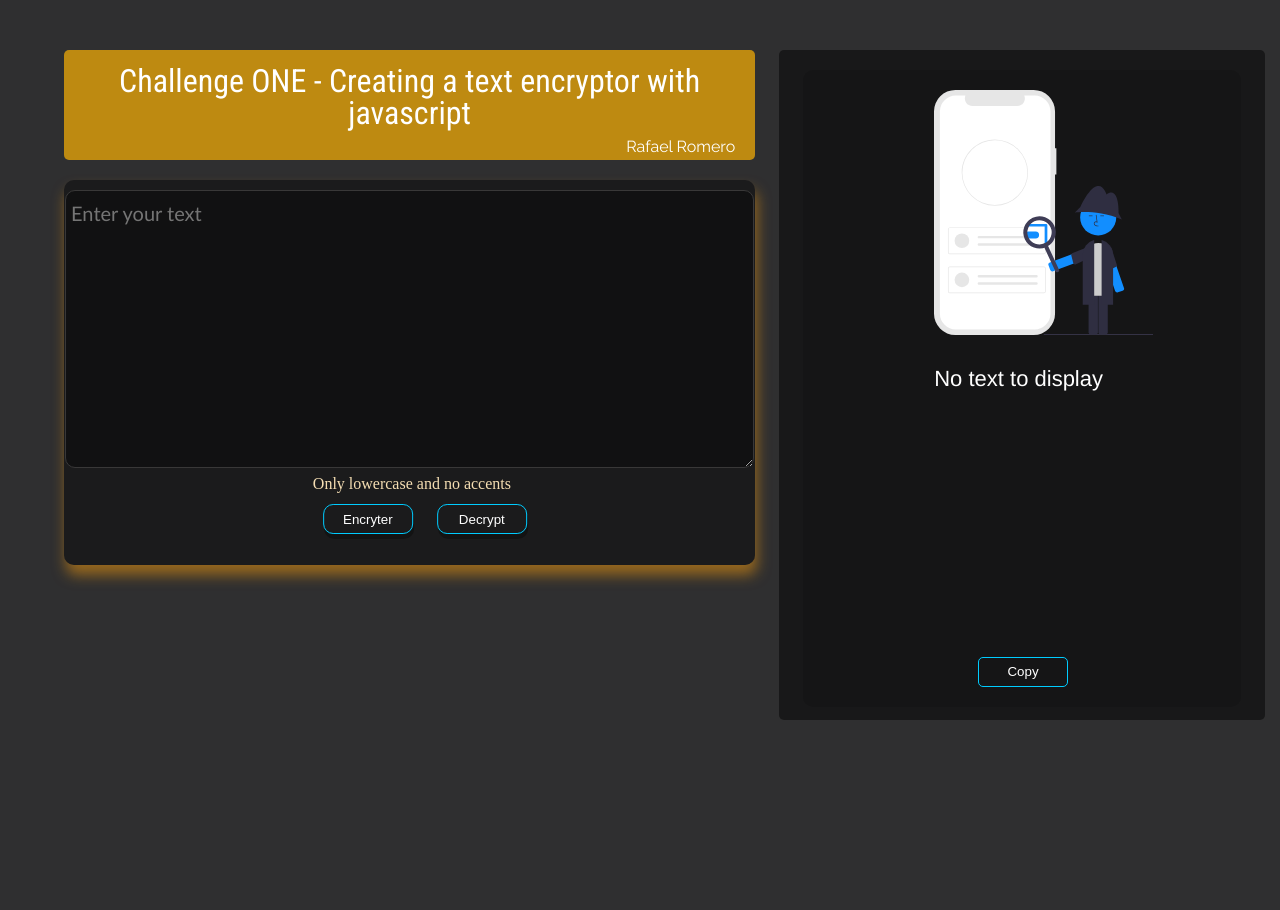
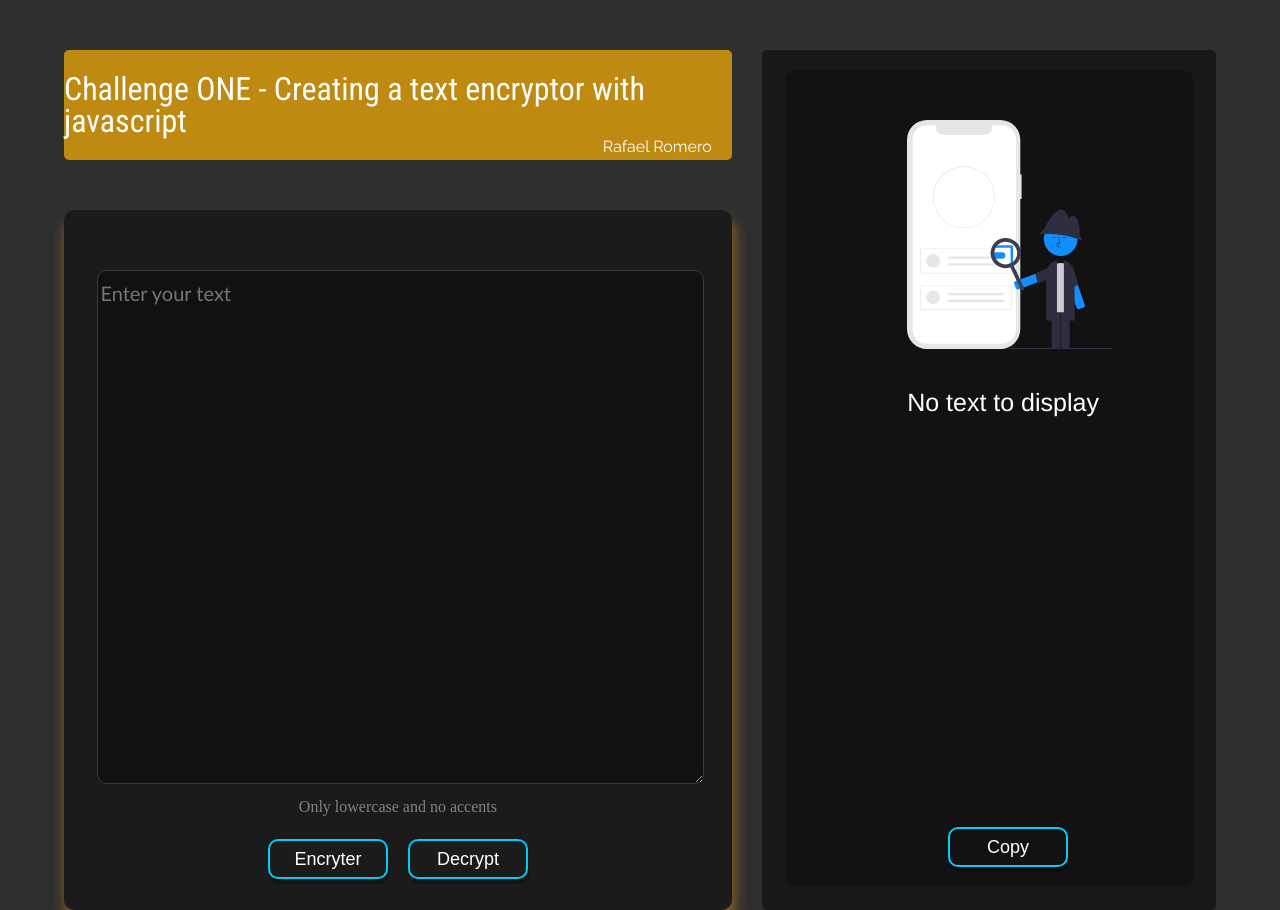
Before and after one commit to Reznov01/Challenge, a plain HTML site: page public/index.html in a window 1280 px wide. Before the commit the page ends 800 px from the top, so only its background shows below. Drawn offline with Linux system fonts and the light colour scheme.

Commit message:
finish all js

```diff
--- a/public/index.html
+++ b/public/index.html
@@ -6,6 +6,7 @@
     <meta name="viewport" content="width=device-width, initial-scale=1.0" />
     <link rel="stylesheet" href="../src/css/reset.css" />
     <link rel="stylesheet" href="../src/css/style.css" />
+    <script defer src="../src/js/encrypter.js"></script>
     <title>Encrypter</title>
   </head>
   <body>
@@ -34,16 +35,19 @@
             </div>
           </div>
           <div class="containerButtons">
+            <div class="labelText">
+              <h5>Only lowercase and no accents</h5>
+            </div>
             <div class="buttons">
-              <h5>Only lowercase and no accents</h5>
-              <button type="button">Encryter</button>
-              <button>Decrypt</button>
+              <button type="button" id="encrypt">Encryter</button>
+              <button type="button" id="decrypt">Decrypt</button>
             </div>
           </div>
         </div>
       </main>
       <aside>
         <div class="box">
+          <div class="noText" id="noText">
             <div class="img">
               <img
                 src="../src/img/undraw_the_search_s0xf.svg"
@@ -52,8 +56,12 @@
             </div>
             <div class="boxButton">
               <h3>No text to display</h3>
-            <button type="button">Copy</button>
             </div>
+          </div>
+          <div class="textEncrypt" id="yesText">
+            <h3 id="userTextEncrypt"></h3>
+          </div>
+          <button type="button" class="btnCopy" id="btnCopy">Copy</button>
         </div>
       </aside>
     </div>
--- a/src/css/style.css
+++ b/src/css/style.css
@@ -3,20 +3,40 @@
 body {
   background-color: rgb(47, 47, 48);
   margin: 0 auto;
-  width: 100%;
+  /* width: 100%; */
   min-height: 100vh;
 }
 
 .container {
-  width: calc(100% -10%);
+  display: grid;
+  grid-template-columns: repeat(12, 1fr);
+  grid-template-rows: minmax(200px, auto) repeat(2, 1fr);
+
+  grid-gap: 10px;
+
+  width: 90%;
   margin: 0 5%;
 }
 
+header {
+  grid-column: 1/8;
+  grid-row: 1/1;
+}
+main {
+  grid-column: 1/8;
+  grid-row: 2/4;
+}
+aside {
+  grid-column: 8/13;
+  grid-row: 1/4;
+}
 .title {
+  display: flex;
+  justify-content: center;
+  align-items: center;
   position: relative;
   background: rgba(220, 157, 11, 0.827);
-  display: inline-block;
-  width: 60%;
+  width: 100%;
   height: 110px;
   border-radius: 5px;
   margin-top: 50px;
@@ -25,11 +45,7 @@ body {
 .title h1 {
   color: white;
   font-size: 32px;
-  /* font-weight: 600; */
   font-family: "Roboto Condensed", sans-serif;
-  text-align: center;
-  justify-content: center;
-  margin-top: 15px;
 }
 
 .title p {
@@ -42,31 +58,37 @@ body {
 }
 
 main .divTextArea {
-  width: 60%;
-  min-height: 385px;
-  margin-top: 20px;
+  width: 100%;
+  min-height: 700px;
   background: rgba(11, 11, 11, 0.522);
   border-radius: 10px;
   box-shadow: 2px 10px 14px rgba(238, 152, 14, 0.541);
 }
 
+.containerTextArea {
+  display: grid;
+  grid-template-columns: 5% 1fr 5%;
+  /* grid-column: 5% 1fr 5%; */
+  padding-top: 50px;
+}
+.container .textArea {
+  grid-column: 2/3;
+  width: 100%;
+}
 main .divTextArea .userTextArea {
   background-color: rgba(0, 0, 0, 0.378);
   margin-top: 10px;
+
+  width: 100%;
+  height: 500px;
   color: rgb(89, 87, 87);
   font-size: 20px;
   font-family: "Trebuchet MS", "Lucida Sans Unicode", "Lucida Grande",
     "Lucida Sans", Arial, sans-serif;
   padding-top: 10px;
-  padding-left: 5px;
+
   border-radius: 10px;
   border: solid 1px rgb(57, 56, 56);
-}
-
-.containerTextArea {
-  display: flex;
-  justify-content: center;
-  width: 100%;
 }
 
 main .divTextArea .containerTextArea .textArea .userTextArea:focus {
@@ -76,19 +98,21 @@ main .divTextArea .containerTextArea .textArea .userTextArea:focus {
 }
 main .divTextArea .containerButtons {
   width: 100%;
+}
+
+.containerButtons .labelText {
+  display: flex;
+  justify-content: center;
+  color: rgb(129, 130, 131);
+  margin: 12px 0;
+}
+main .divTextArea .buttons {
+  position: relative;
   display: flex;
   justify-content: center;
   align-items: center;
-  /* background: red; */
-}
-main .divTextArea .buttons {
-  position: relative;
-  display: inline-block;
-  align-items: center;
-  width: 70%;
-  transform: translateX(30%);
+  width: 100%;
   color: wheat;
-  /* background-color: rebeccapurple; */
 }
 
 main .divTextArea .buttons:nth-child(1) {
@@ -96,24 +120,25 @@ main .divTextArea .buttons:nth-child(1) {
 }
 
 main .divTextArea .buttons button {
-  /* background-color: blue; */
-  width: 90px;
-  height: 30px;
+  width: 120px;
+  height: 40px;
+  color: white;
+  font-size: 18px;
+  background: none;
   margin: 12px 10px;
-  color: white;
-  background: none;
   padding: 5px;
   border-radius: 10px;
   text-align: center;
-  border: solid 1px rgb(0, 204, 255);
+  border: solid 2px rgb(0, 204, 255);
   cursor: pointer;
   box-shadow: 1px 5px rgba(0, 0, 0, 0.308);
+  /* transform: scale(1); */
   transition: all 0.5s ease;
 }
 
 main .divTextArea .buttons button:hover {
   background: rgb(5, 129, 245);
-  color: black;
+  /* color: black; */
   transform: scale(1.1);
 }
 
@@ -122,13 +147,10 @@ main .divTextArea .buttons button:active {
 }
 
 aside {
-  position: absolute;
+  margin-top: 50px;
+  margin-left: 20px;
   display: flex;
   justify-content: center;
-  width: 38%;
-  height: calc(100vh - 130px);
-  right: 15px;
-  top: 50px;
   background: rgba(10, 10, 10, 0.589);
   border-radius: 5px;
 }
@@ -137,47 +159,55 @@ aside .box {
   position: relative;
   width: 90%;
   height: 95%;
-  background: rgba(0, 0, 0, 0.133);
+  background: rgba(0, 0, 0, 0.244);
   border-radius: 10px;
   margin-top: 20px;
 }
 aside .box img {
-  /* position: absolute;
-  left: 30%;
-  top: 20px; */
   padding-left: 30%;
-  margin-top: 20px;
+  margin-top: 50px;
   width: 50%;
 }
 
 aside .box h3 {
   color: white;
   font-family: Helvetica, sans-serif;
-  font-size: 22px;
+  font-size: 25px;
   margin-left: 30%;
-  margin-top: 30px;
+  margin-top: 38px;
 }
 
-aside .box .boxButton button {
+aside .btnCopy {
   position: absolute;
   bottom: 20px;
   left: 40%;
+  width: 120px;
+  height: 40px;
+  color: white;
+  font-size: 18px;
   background: none;
-  border: solid 1px rgb(0, 204, 255);
-  border-radius: 5px;
-  color: white;
-  height: 30px;
-  width: 90px;
+  border: solid 2px rgb(0, 204, 255);
+  border-radius: 10px;
+  text-align: center;
+  box-shadow: 1px 5px rgba(0, 0, 0, 0.308);
   transition: all 0.5s ease;
 }
 
-aside .box .boxButton button:hover {
+aside .btnCopy:hover {
   background: rgb(5, 129, 245);
-  color: black;
   transform: scale(1.1);
   cursor: pointer;
 }
 
-aside .box .boxButton button:active {
+aside .btnCopy:active {
   transform: translateY(10px);
 }
+
+aside .textEncrypt {
+  width: 96%;
+  margin: 20px 10px;
+}
+
+aside .textEncrypt h3 {
+  margin: 0;
+}
--- /dev/null
+++ b/src/js/encrypter.js
@@ -0,0 +1,52 @@
+const textArea = document.getElementById("userText");
+const btnEncrypt = document.getElementById("encrypt");
+const btnDecrypt = document.getElementById("decrypt");
+const btnCopy = document.getElementById("btnCopy");
+const asideUserText = document.getElementById("userTextEncrypt");
+const noText = document.getElementById("noText");
+const yesText = document.getElementById("yesText");
+
+const toggleAside = (text) => {
+  noText.style.display = "none";
+  asideUserText.innerHTML = text;
+  yesText.style.display = "inline-block";
+  textArea.value = "";
+};
+
+btnEncrypt.onclick = () => {
+  let userText = textArea.value;
+  let encrypt = userText
+    .replace("e", "enter")
+    .replace("i", "imes")
+    .replace("a", "ai")
+    .replace("o", "ober")
+    .replace("u", "ufat");
+
+  if (userText != "") {
+    toggleAside(encrypt);
+  } else {
+    alert("enter your message");
+  }
+};
+
+btnDecrypt.onclick = () => {
+  let asideText = textArea.value;
+  let decriptText = asideText
+    .replace("enter", "e")
+    .replace("imes", "i")
+    .replace("ai", "a")
+    .replace("ober", "o")
+    .replace("ufat", "u");
+
+  textArea.value = decriptText;
+  toggleAside(decriptText);
+};
+
+btnCopy.onclick = () => {
+  console.log("btnCopy push");
+  let textAside = asideUserText;
+  if (textAside != "") {
+    navigator.clipboard.writeText(textAside.innerHTML);
+    alert("Se copió el mensaje: " + textAside.innerHTML);
+  }
+};
```
Lines whose indentation alone changed are shown as unchanged.
